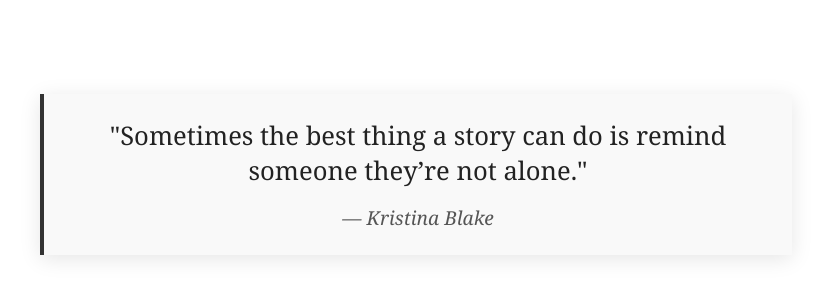
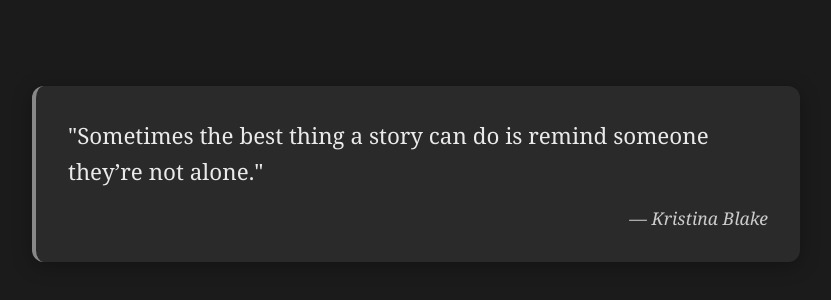
Before and after one commit to lunardaddy69/writinginspiration, a plain HTML site: page index.html in a window 1280 px wide. Shown: the part 258-558 px from the top of the page, without its empty margins (224-1055 px from the left). Drawn offline with Linux system fonts and the light colour scheme.

Commit message:
Update index.html

```diff
--- a/index.html
+++ b/index.html
@@ -3,38 +3,41 @@
 <head>
   <meta charset="UTF-8" />
   <meta name="viewport" content="width=device-width, initial-scale=1.0" />
-  <title>Writing Inspiration</title>
+  <title>Writing Quote</title>
   <style>
     body {
-      font-family: Georgia, serif;
-      background-color: #ffffff;
-      color: #222;
+      margin: 0;
+      padding: 2rem;
+      background-color: #1b1b1b;
+      color: #eaeaea;
+      font-family: 'Georgia', serif;
       display: flex;
       align-items: center;
       justify-content: center;
-      text-align: center;
       height: 100vh;
-      padding: 2rem;
-      margin: 0;
     }
 
     #quote-box {
       max-width: 700px;
-      padding: 1.5rem;
-      border-left: 4px solid #333;
-      background-color: #f9f9f9;
-      box-shadow: 0 4px 20px rgba(0, 0, 0, 0.1);
+      padding: 2rem;
+      background-color: #2a2a2a;
+      border-left: 4px solid #888;
+      border-radius: 12px;
+      box-shadow: 0 4px 20px rgba(0, 0, 0, 0.3);
+      text-align: left;
     }
 
     #quote-text {
-      font-size: 1.6rem;
+      font-size: 1.4rem;
+      line-height: 1.6;
       margin-bottom: 1rem;
     }
 
     #quote-author {
-      font-size: 1.2rem;
-      color: #555;
+      font-size: 1.1rem;
       font-style: italic;
+      color: #ccc;
+      text-align: right;
     }
   </style>
 </head>
```
